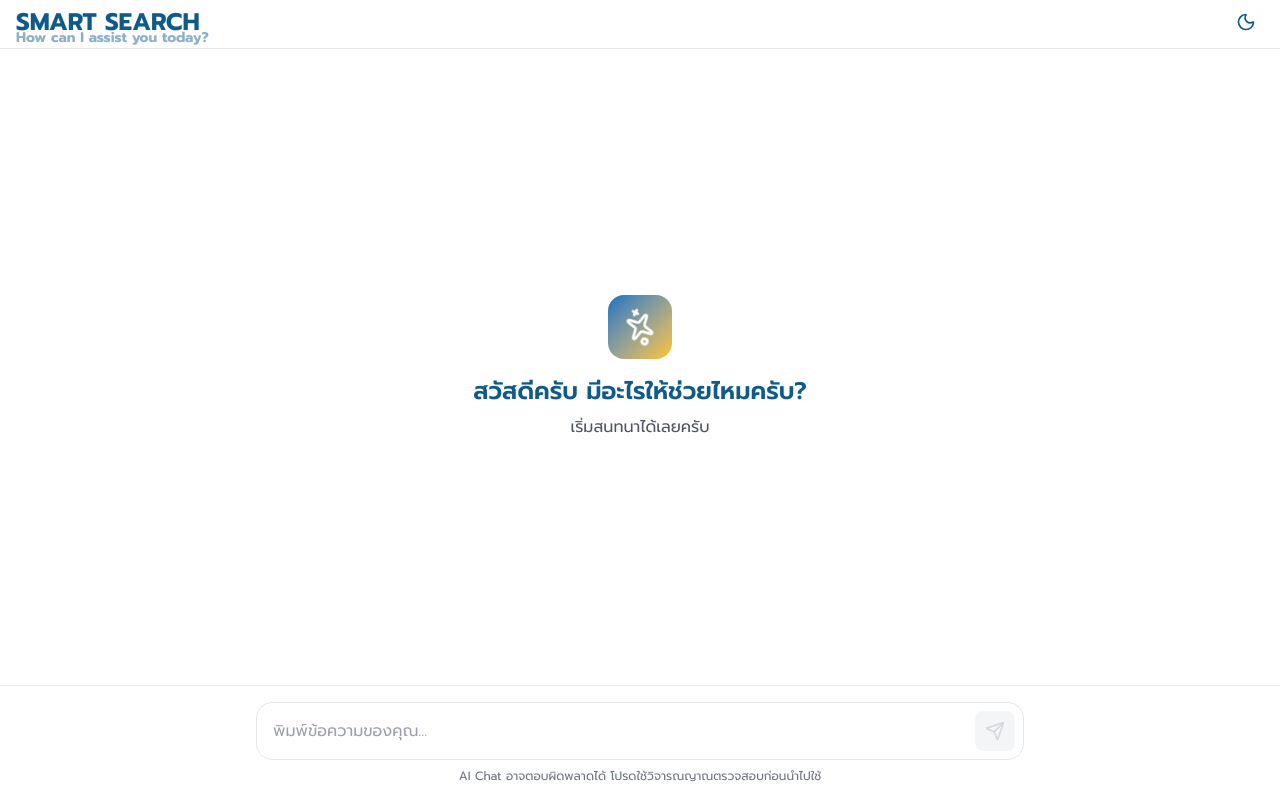
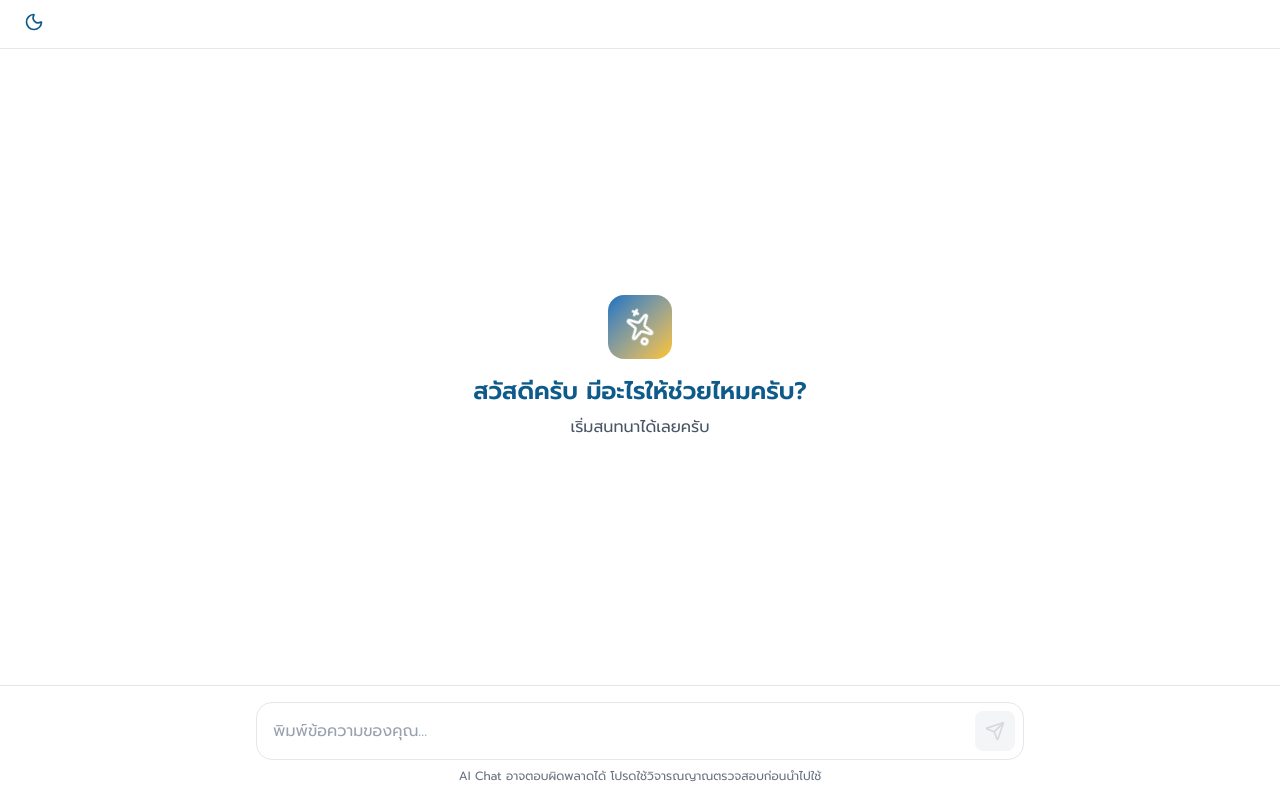
Before and after one commit to Sasipinya/tceb-assistant-chat, a Next.js app: page / in a window 1280 px wide. Built offline with nearby package versions, Linux system fonts and the light colour scheme.

Commit message:
hidden header

```diff
--- a/component/ChatbotUI.tsx
+++ b/component/ChatbotUI.tsx
@@ -341,7 +341,7 @@ export default function ChatbotUI() {
       <header
         className={`flex items-center justify-between px-4 py-2 pt-1 border-b ${borderColor}`}
       >
-        <div className="flex items-center gap-2 text-2xl font-bold">
+        <div className="hidden items-center gap-2 text-2xl font-bold">
           {/* <Image
             src="/brand.png"
             alt="logo"
```
